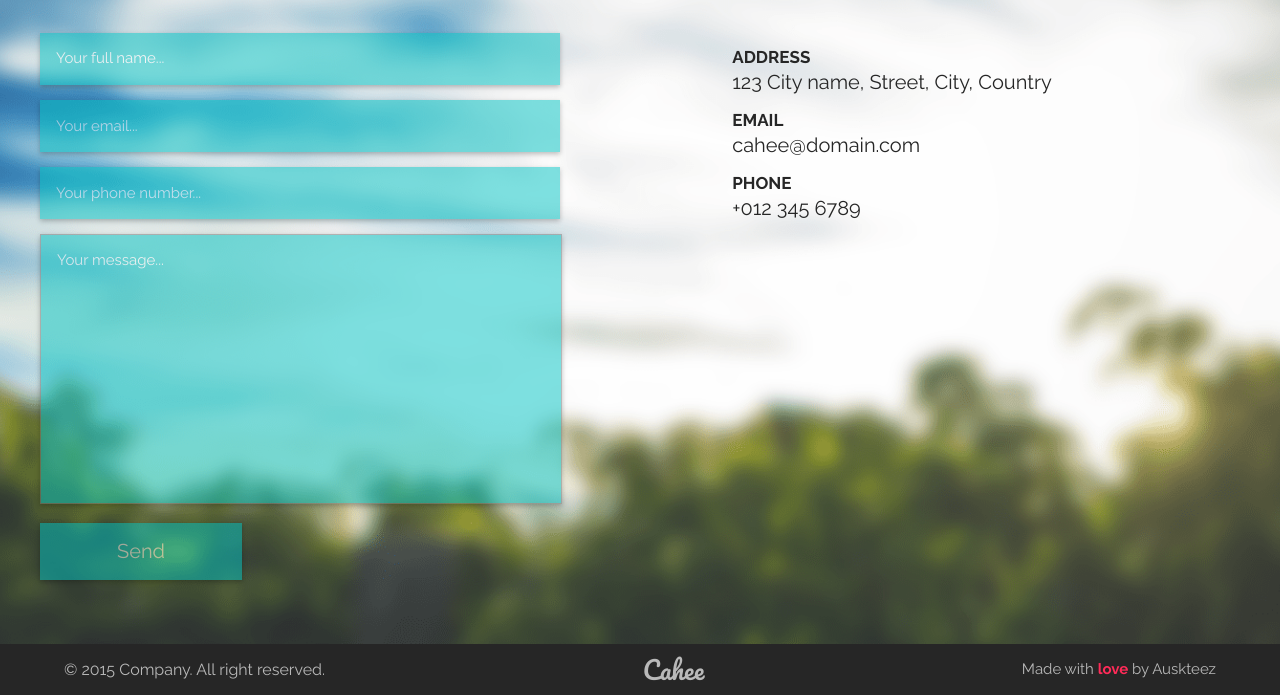
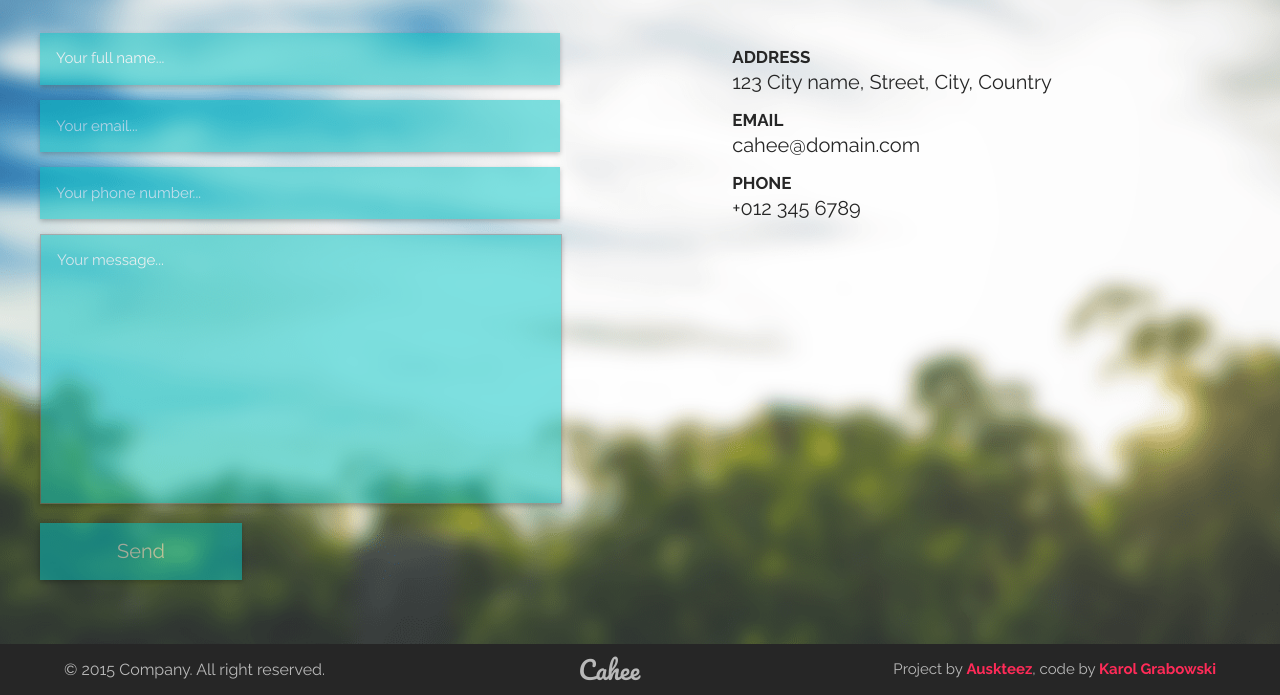
Before and after one commit to karlossg/WeeklyWebdevChellenge-2, a website: page index.html in a window 1280 px wide. Shown: the part 5146-5841 px from the top of the page. Drawn offline with nearby package versions, Linux system fonts and the light colour scheme.

Commit message:
footer change in text

```diff
--- a/index.html
+++ b/index.html
@@ -266,7 +266,7 @@
         <h6>footer</h6>
         <p class="footer__rights">© 2015 Company. All right reserved.</p>
         <p class="footer__logo">Cahee</p>
-        <p class="footer__author">Made with <span>love</span> by Auskteez</p>
+        <p class="footer__author">Project by <span>Auskteez</span>, code by <span>Karol Grabowski</span></p>
       </footer>
     </section>
 
```
